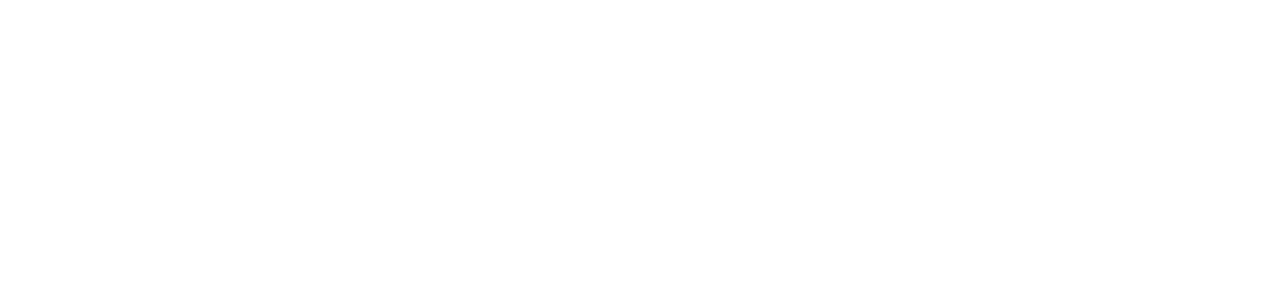
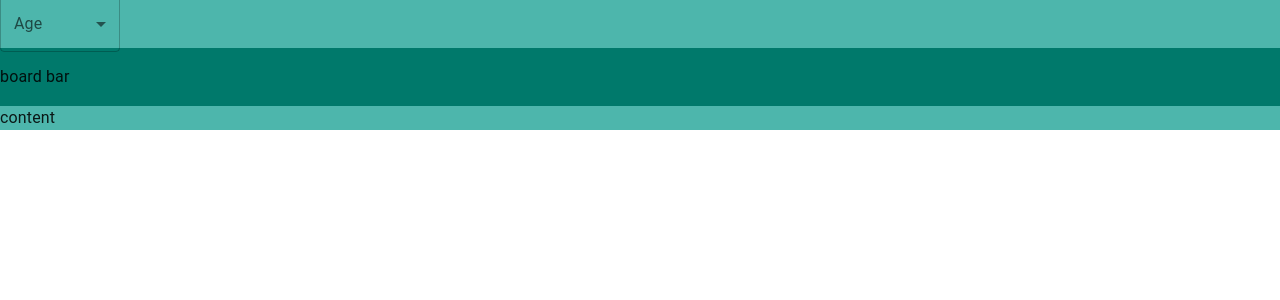
Before and after one commit to ConHeoXinh/Trello, a React (Vite) app: page / in a window 1280 px wide. Shown: the top 300 px of the page. Built offline with nearby package versions, Linux system fonts and the light colour scheme.

Commit message:
refactor

```diff
--- a/src/App.jsx
+++ b/src/App.jsx
@@ -1,5 +1,11 @@
+import Board from './pages/Boards/_id'
+
 function App() {
-  return <></>;
+  return (
+    <>
+      <Board />
+    </>
+  )
 }
 
-export default App;
+export default App
--- /dev/null
+++ b/src/components/AppBar/index.jsx
@@ -0,0 +1,20 @@
+import ModeSelect from '../ModeSelect'
+import { Box } from '@mui/material'
+
+function AppBar() {
+  return (
+    <Box
+      sx={{
+        backgroundColor: 'primary.light',
+        height: (theme) => theme.trello.appBarHeight,
+        width: '100%',
+        display: 'flex',
+        alignItems: 'center'
+      }}
+    >
+      <ModeSelect />
+    </Box>
+  )
+}
+
+export default AppBar
--- a/src/components/ModeSelect/index.jsx
+++ b/src/components/ModeSelect/index.jsx
@@ -1,9 +1,12 @@
+import { Box, FormControl, InputLabel, MenuItem, Select } from '@mui/material'
+import React from 'react'
+
 function ModeSelect() {
-  const [age, setAge] = React.useState("");
+  const [age, setAge] = React.useState('')
 
   const handleChange = (event) => {
-    setAge(event.target.value);
-  };
+    setAge(event.target.value)
+  }
 
   return (
     <Box sx={{ minWidth: 120 }}>
@@ -21,7 +24,7 @@
           <MenuItem value={30}>Thirty</MenuItem>
         </Select>
       </FormControl>
-      s
     </Box>
-  );
+  )
 }
+export default ModeSelect
--- /dev/null
+++ b/src/pages/Boards/BoardBar/index.jsx
@@ -0,0 +1,19 @@
+import { Box } from '@mui/material'
+
+function BoardBar() {
+  return (
+    <Box
+      sx={{
+        backgroundColor: 'primary.dark',
+        height: (theme) => theme.trello.boardBarHeight,
+        width: '100%',
+        display: 'flex',
+        alignItems: 'center'
+      }}
+    >
+          board bar
+    </Box>
+  )
+}
+
+export default BoardBar
--- /dev/null
+++ b/src/pages/Boards/BoardContent/index.js
@@ -0,0 +1,20 @@
+import { Box } from '@mui/material'
+
+function BoardContent() {
+  return (
+    <Box
+      sx={{
+        backgroundColor: 'primary.light',
+        height: (theme) =>
+          `calc(100vh-${theme.trello.appBarHeight}-${theme.trello.boardBarHeight})`,
+        width: '100%',
+        display: 'flex',
+        alignItems: 'center'
+      }}
+    >
+          content
+    </Box>
+  )
+}
+
+export default BoardContent
--- a/src/pages/Boards/_id.jsx
+++ b/src/pages/Boards/_id.jsx
@@ -0,0 +1,18 @@
+import { Container } from '@mui/material'
+import AppBar from '../../components/AppBar'
+import BoardBar from './BoardBar'
+import BoardContent from './BoardContent'
+
+const Board = () => {
+  return (
+    <>
+      <Container disableGutters maxWidth={false} sx={{ hegight: '100vh' }}>
+        <AppBar/>
+        <BoardBar/>
+        <BoardContent/>
+      </Container>
+    </>
+  )
+}
+
+export default Board
```
Also changed, not shown: src/pages/Users/_id.jsx (deleted, +0 -46 lines), .eslintrc.cjs.
